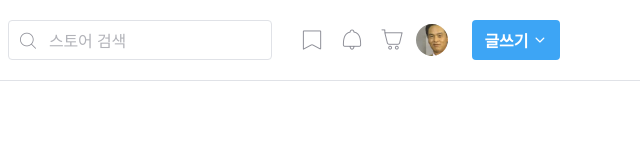
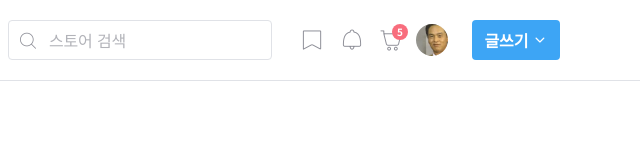
Before and after one commit to Jason9789/tomorrow-house, a website: page index.html in a window 1280 px wide. Shown: the full height of the page, 640-1280 px from the left. Drawn offline with nearby package versions, Linux system fonts and the light colour scheme; files that its build step writes are made by us from their sources; files whose address does not match are found by name.

Commit message:
🚧 Handle button status styles and create a badge

```diff
--- a/index.html
+++ b/index.html
@@ -97,11 +97,12 @@
                   </a>
 
                   <a
-                    class="gnb-icon-button"
+                    class="gnb-icon-button is-cart"
                     href="/"
                     aria-label="장바구니 페이지로 이동"
                   >
                     <i class="ic-cart"></i>
+                    <strong class="badge">5</strong>
                   </a>
 
                   <button
--- a/styles/components/_gnb-icon-buttons.scss
+++ b/styles/components/_gnb-icon-buttons.scss
@@ -1,10 +1,14 @@
 .gnb-icon-button {
+  $badge-size: 16px;
+
   @include flexbox;
+  position: relative;
   width: 32px;
   height: 32px;
   font-size: 24px;
   color: $secondary;
-  transition: color 200ms ease-in-out;
+  border-radius: 50%;
+  transition: color 200ms ease-in-out, background-color 200ms ease-in-out;
 
   &.is-menu {
     color: $blue;
@@ -14,7 +18,41 @@
     }
   }
 
+  &.is-cart {
+    i {
+      position: relative;
+      top: 1px;
+      right: 1px;
+    }
+  }
+
   &:active {
     color: $primary;
   }
+
+  .badge {
+    position: absolute;
+    top: 0;
+    right: 0;
+
+    display: block;
+    height: $badge-size;
+    min-width: $badge-size;
+    padding: 0 4px;
+
+    font-size: 10px;
+    line-height: 16px;
+    letter-spacing: -0.01em;
+    color: $white;
+    text-align: center;
+    background-color: $red;
+    border-radius: $badge-size / 2;
+  }
+
+  @include responsive(T) {
+    &:hover {
+      color: $white;
+      background-color: $blue;
+    }
+  }
 }
```
